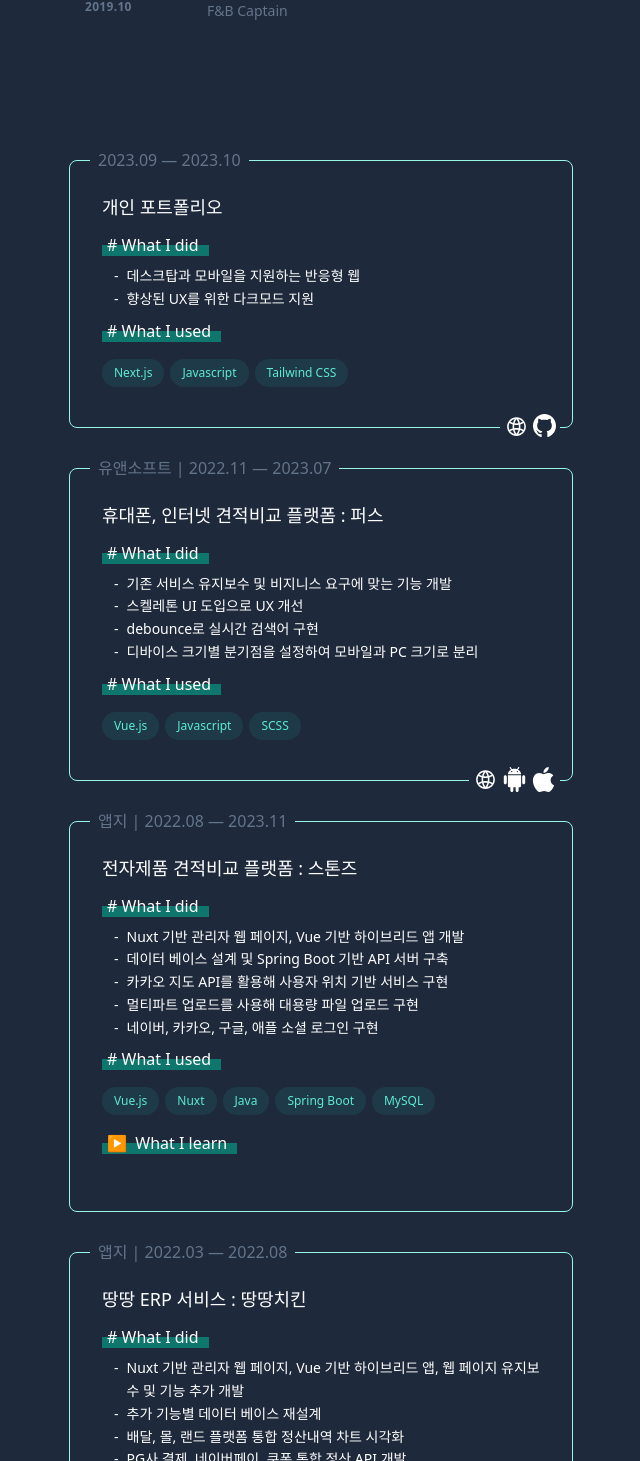
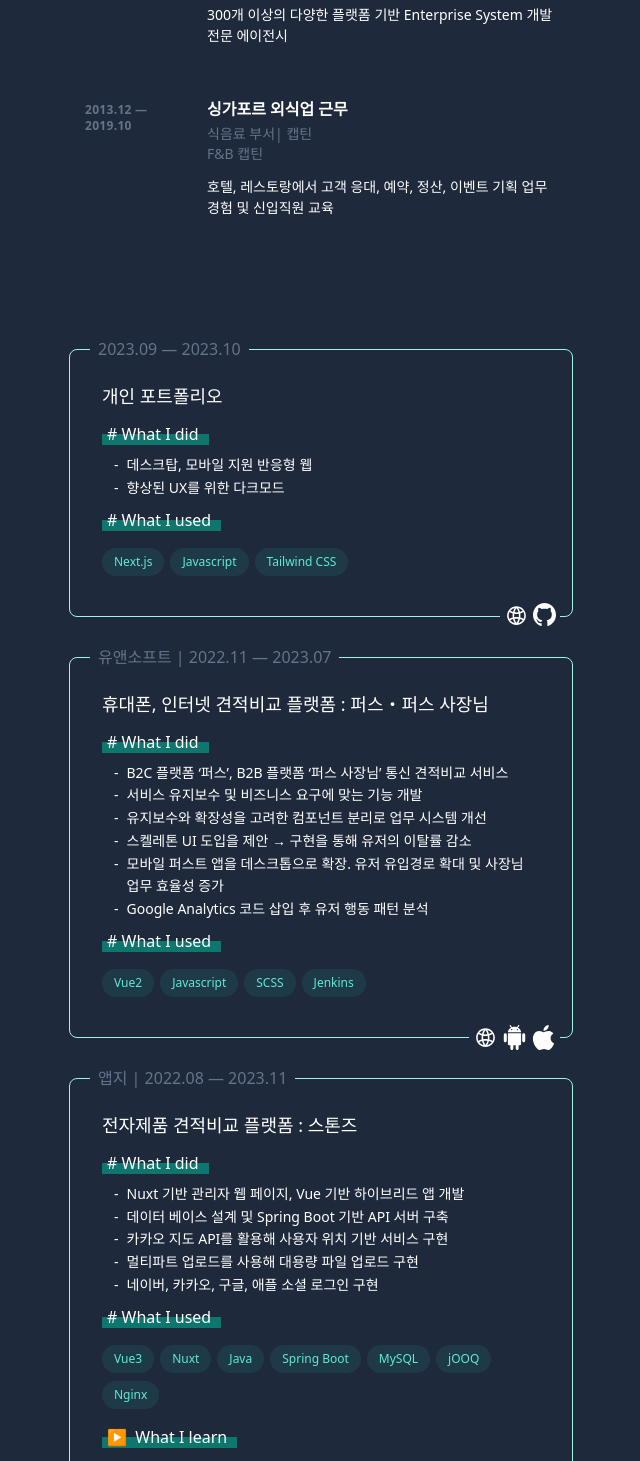
Before and after one commit to ssyeon612/seungyeon-portfolio, a Next.js app: page / in a window 1280 px wide. Shown: the part 869-2330 px from the top of the page, without its empty margins (563-1203 px from the left). Built offline with nearby package versions, Linux system fonts and the light colour scheme.

Commit message:
feat: 내용 수정

```diff
--- a/src/components/Experience/index.tsx
+++ b/src/components/Experience/index.tsx
@@ -1,27 +1,25 @@
-import Image from "next/image";
-
 const Experience = () => {
-    const datas = [
+    const experiences = [
         {
             name: "유앤소프트 (unsoft)",
             period: "2022.11 — 2023.07",
-            role: "Frontend Developer",
-            skills: ["Vue.js", "Javascript", "SCSS"],
-            work: "휴대폰, 인터넷 가격비교 O2O 통신 플랫폼",
-            link: { name: "unsoft", url: "https://www.unsoft.co.kr" },
+            role: "개발팀 | 주임",
+            position: "Frontend Developer",
+            desc: "휴대폰, 인터넷 가격을 비교할 수 있는 O2O 통신 플랫폼 스타트업으로 컴퍼니디, 인포뱅크, 스노우볼인베스트먼트 투자 유치 및 팁스(TIPS) 프로그램 선정",
         },
         {
             name: "앱지 (appg)",
             period: "2020.09 — 2022.11",
-            role: "Web Developer",
-            skills: ["Vue.js", "Nuxt", "Javascript", "SCSS", "Java", "Spring Boot", "MySQL"],
-            work: "다양한 플랫폼의 맞춤웹/앱 제작 에이전시",
-            link: { name: "appg", url: "https://appg.co.kr" },
+            role: "개발사업본부 | 연구원",
+            position: "Web Full Stack Developer",
+            desc: "300개 이상의 다양한 플랫폼 기반 Enterprise System 개발 전문 에이전시",
         },
         {
             name: "싱가포르 외식업 근무",
             period: "2013.12 — 2019.10",
-            role: "F&B Captain",
+            role: "식음료 부서| 캡틴",
+            position: "F&B 캡틴",
+            desc: "호텔, 레스토랑에서 고객 응대, 예약, 정산, 이벤트 기획 업무 경험 및 신입직원 교육",
         },
     ];
 
@@ -32,48 +30,23 @@ const Experience = () => {
             </div>
             <div>
                 <ol className="group/list">
-                    {datas.map((data, index) => (
+                    {experiences.map((experience, index) => (
                         <li className="mb-12" key={index}>
                             <div className="group relative grid pb-1 transition-all sm:grid-cols-8 sm:gap-8 md:gap-4 lg:hover:!opacity-100 lg:group-hover/list:opacity-50">
                                 <header className="z-10 mb-2 mt-1 text-xs font-semibold uppercase tracking-wide text-slate-500 sm:col-span-2" aria-label="July to December 2017">
-                                    {data.period}
+                                    {experience.period}
                                 </header>
-                                <div className="z-10 sm:col-span-6">
+                                <div className="z-10 sm:col-span-6 flex flex-col gap-1">
                                     <h3 className="font-semibold leading-snug text-slate-200">
-                                        <span className="inline-block">{data.name}</span>
-                                        {/* {data.link && (
-                                            <a
-                                                className="relative mt-2 inline-flex items-center text-sm font-medium text-slate-800 hover:text-blue-500 focus-visible:text-blue-500 dark:text-slate-300 dark:hover:text-teal-300 dark:focus-visible:text-teal-300"
-                                                href={data.link.url}
-                                                target="_blank"
-                                                rel="noreferrer"
-                                            >
-                                                <svg xmlns="http://www.w3.org/2000/svg" viewBox="0 0 20 20" fill="currentColor" className="mr-1 h-3 w-3" aria-hidden="true">
-                                                    <path d="M12.232 4.232a2.5 2.5 0 013.536 3.536l-1.225 1.224a.75.75 0 001.061 1.06l1.224-1.224a4 4 0 00-5.656-5.656l-3 3a4 4 0 00.225 5.865.75.75 0 00.977-1.138 2.5 2.5 0 01-.142-3.667l3-3z"></path>
-                                                    <path d="M11.603 7.963a.75.75 0 00-.977 1.138 2.5 2.5 0 01.142 3.667l-3 3a2.5 2.5 0 01-3.536-3.536l1.225-1.224a.75.75 0 00-1.061-1.06l-1.224 1.224a4 4 0 105.656 5.656l3-3a4 4 0 00-.225-5.865z"></path>
-                                                </svg>
-                                                <span>{data.link.name}</span>
-                                            </a>
-                                        )} */}
+                                        <span className="inline-block">{experience.name}</span>
                                     </h3>
-                                    <div>
-                                        <div className="text-slate-500 text-sm" aria-hidden="true">
-                                            {data.role}
-                                        </div>
+                                    <div className="text-slate-500 text-sm" aria-hidden="true">
+                                        <p>{experience.role}</p>
+                                        <p>{experience.position}</p>
                                     </div>
-                                    <ul className="mt-2 text-sm leading-normal">
-                                        <p>{data.work && data.work}</p>
+                                    <ul className="mt-2 text-sm leading-normal break-keep">
+                                        <p>{experience.desc}</p>
                                     </ul>
-                                    {/* <ul className="mt-2 flex flex-wrap" aria-label="Technologies used">
-                                        {data.skills &&
-                                            data.skills.map((skill, index2) => (
-                                                <li className="mr-1.5 mt-2" key={index2}>
-                                                    <div className="flex items-center rounded-full px-3 py-1 text-xs font-medium leading-5 bg-blue-700/10  text-blue-600 dark:bg-teal-400/10  dark:text-teal-300">
-                                                        {skill}
-                                                    </div>
-                                                </li>
-                                            ))}
-                                    </ul> */}
                                 </div>
                             </div>
                         </li>
--- a/src/components/Header/index.tsx
+++ b/src/components/Header/index.tsx
@@ -110,7 +110,7 @@ const Header = () => {
                 </li>
 
                 <li className="group mr-5 text-xs flex flex-col items-center">
-                    <a className="block opacity-50 hover:opacity-100" href="https://jeongseungyeon.notion.site/91fc7b08e80248e9af4bf529cd2a9656?pvs=4" target="_blank">
+                    <a className="block opacity-50 hover:opacity-100" href="https://jeongseungyeon.notion.site/7088cba4eb72459bb04cbf959d3e2893?pvs=4" target="_blank">
                         <Image src="/icons/doc-icon.svg" alt="" width={30} height={40} className="brightness-0 dark:brightness-100" />
                     </a>
                     <p className="invisible transition-all group-hover:visible group-hover:translate-y-2">resume</p>
--- a/src/components/Projects/index.tsx
+++ b/src/components/Projects/index.tsx
@@ -7,20 +7,22 @@ const Projects = () => {
             name: "개인 포트폴리오",
             period: "2023.09 — 2023.10",
             skills: ["Next.js", "Javascript", "Tailwind CSS"],
-            works: ["데스크탑과 모바일을 지원하는 반응형 웹", "향상된 UX를 위한 다크모드 지원"],
+            works: ["데스크탑, 모바일 지원 반응형 웹", "향상된 UX를 위한 다크모드"],
             web: "https://seungyeonj.netlify.app",
             github: "https://github.com/ssyeon612/seungyeon-portfolio-2023",
         },
         {
             company: "유앤소프트",
-            name: "휴대폰, 인터넷 견적비교 플랫폼 : 퍼스",
+            name: "휴대폰, 인터넷 견적비교 플랫폼 : 퍼스・퍼스 사장님",
             period: "2022.11 — 2023.07",
-            skills: ["Vue.js", "Javascript", "SCSS"],
+            skills: ["Vue2", "Javascript", "SCSS", "Jenkins"],
             works: [
-                "기존 서비스 유지보수 및 비지니스 요구에 맞는 기능 개발",
-                "스켈레톤 UI 도입으로 UX 개선",
-                "debounce로 실시간 검색어 구현",
-                "디바이스 크기별 분기점을 설정하여 모바일과 PC 크기로 분리",
+                "B2C 플랫폼 ‘퍼스’, B2B 플랫폼 ‘퍼스 사장님’ 통신 견적비교 서비스",
+                "서비스 유지보수 및 비즈니스 요구에 맞는 기능 개발",
+                "유지보수와 확장성을 고려한 컴포넌트 분리로 업무 시스템 개선",
+                "스켈레톤 UI 도입을 제안 → 구현을 통해 유저의 이탈률 감소",
+                "모바일 퍼스트 앱을 데스크톱으로 확장. 유저 유입경로 확대 및 사장님 업무 효율성 증가",
+                "Google Analytics 코드 삽입 후 유저 행동 패턴 분석",
             ],
             web: "https://customer.perce.co.kr",
             aos: "https://play.google.com/store/apps/details?id=com.appg.perce_customer&hl=ko-KR",
@@ -30,7 +32,7 @@ const Projects = () => {
             company: "앱지",
             name: "전자제품 견적비교 플랫폼 : 스톤즈",
             period: "2022.08 — 2023.11",
-            skills: ["Vue.js", "Nuxt", "Java", "Spring Boot", "MySQL"],
+            skills: ["Vue3", "Nuxt", "Java", "Spring Boot", "MySQL", "jOOQ", "Nginx"],
             works: [
                 "Nuxt 기반 관리자 웹 페이지, Vue 기반 하이브리드 앱 개발",
                 "데이터 베이스 설계 및 Spring Boot 기반 API 서버 구축",
@@ -55,17 +57,16 @@ const Projects = () => {
         },
         {
             company: "앱지",
-            name: "땅땅 ERP 서비스 : 땅땅치킨",
+            name: "치킨 프랜차이즈 ERP 서비스 : 땅땅치킨",
             period: "2022.03 — 2022.08",
-            skills: ["Vue.js", "Nuxt", "Java", "Spring Boot", "MySQL"],
+            skills: ["Vue2", "Nuxt", "Java", "Spring Boot", "MySQL", "jOOQ"],
             works: [
                 "Nuxt 기반 관리자 웹 페이지, Vue 기반 하이브리드 앱, 웹 페이지 유지보수 및 기능 추가 개발",
-                "추가 기능별 데이터 베이스 재설계",
-                "배달, 몰, 랜드 플랫폼 통합 정산내역 차트 시각화",
+                "chart.js를 활용해 배달, 몰, 랜드 플랫폼 통합 정산내역 차트 시각화",
                 "PG사 결제, 네이버페이, 쿠폰 통합 정산 API 개발",
-                "자바 POI를 이용한 대량이체, 세금계산서 엑셀 파일 다운로드 기능 구현",
-                "분기별 판매대행신고자료 추출 및 엑셀 파일 다운로드 기능 구현",
-                "사용자 계정별 접근권한 세분화",
+                "Apache POI를 활용해 대량이체, 세금계산서, 판매 대행 신고자료 엑셀 다운로드 기능 구현",
+                "분기별 판매 대행 신고자료 데이터 추출 기능 구현",
+                "계정 권한에 따른 접근 제어 구현",
             ],
             reviews: [
                 {
@@ -78,7 +79,7 @@ const Projects = () => {
                 },
                 {
                     title: "외주 개발자와의 협업 및 충돌 관리 전략",
-                    desc: "CSS 충돌 문제를 해결하기 위해 외주 개발자와의 협업에서 코드를 모듈화하고 CSS를 분리하여 충돌을 최소화하는 전략을 도입했습니다. 이를 통해 협업의 효율성을 높이고 개발 작업을 원활하게 진행했습니다.",
+                    desc: "잦은 CSS 충돌 문제를 해결하기 위해 외주 개발자와의 협업에서 코드를 모듈화하고 CSS를 분리하여 충돌을 최소화하는 전략을 도입했습니다. 이를 통해 협업의 효율성을 높이고 개발 작업을 원활하게 진행했습니다.",
                 },
                 {
                     title: "데이터 시각화를 통한 사용자 경험과 관리자 기능 강화",
@@ -90,14 +91,14 @@ const Projects = () => {
             company: "앱지",
             name: "결제 대행 플랫폼 : 코엠페이먼츠",
             period: "2022.01 — 2022.03",
-            skills: ["Vue", "Javascript", "SCSS"],
+            skills: ["Vue", "Javascript", "SCSS", "Nginx"],
             works: [
                 "고객사에서 전달받은 API 문서 분석 및 요구사항 정리",
                 "Vue 기반 하이브리드 앱 개발",
+                "네이버 OCR 모듈을 이용해 카드정보 추출 기능 구현",
+                "SignaturePad.js를 이용해 사용자 서명을 이미지 데이터로 변환",
+                "Day.js를 이용해 커스터마이즈 캘린더 구현",
                 "Local Storage를 활용해 자동로그인 기능 구현",
-                "네이버 OCR 모듈을 이용해 카드정보 추출 기능 구현",
-                "SignaturePad.js를 이용하여 사용자 서명 캡쳐 기능 구현",
-                "Day.js를 활용한 커스텀 캘린더 구현",
             ],
             aos: "https://play.google.com/store/apps/details?id=com.appg.coam&hl=ko-KR",
             ios: "https://apps.apple.com/kr/app/%EC%BD%94%EC%97%A0%ED%8E%98%EC%9D%B4%EB%A8%BC%EC%B8%A0/id1609907585",
@@ -122,17 +123,17 @@ const Projects = () => {
         },
         {
             company: "앱지",
-            name: "유언서비스 플랫폼 : 남김",
+            name: "디지털 유언장 서비스 : 남김",
             period: "2021.07 — 2022.01",
-            skills: ["Vue.js", "Nuxt", "Java", "Spring Boot", "MySQL"],
+            skills: ["Vue3", "Nuxt", "Java", "Spring Boot", "MySQL", "jOOQ", "Nginx"],
             works: [
-                "ffmpeg를 사용한 이미지, 영상 파일 압축 구현",
-                "Spring Batch로 유서 전달 자동화",
-                "카카오 알림톡 API 연동",
-                "AOS/IOS 인앱결제 구독 서비스 연동",
-                "Chart.js를 사용해 무료/유료 성별, 나이별로 통계자료 시각화",
                 "Nuxt 기반 관리자 웹 페이지, Vue 기반 하이브리드 앱 개발",
                 "데이터 설계 및 Spring Boot 기반 API 서버 구축",
+                "ffmpeg를 사용한 이미지, 영상 파일 압축 구현",
+                "Spring Scheduler를 활용해 유서 전달 자동화",
+                "RestTemplate을 사용해 카카오 알림톡 API 연동",
+                "AOS/IOS 인앱결제 구독 서비스 연동",
+                "Chart.js를 사용해 무료/유료 성별, 나이별로 통계자료 데이터 시각화",
                 "네이버, 카카오, 구글, 애플 SNS 로그인 구현",
             ],
             aos: "https://play.google.com/store/apps/details?id=kr.co.wellv.namkim&hl=ko-KR",
@@ -155,70 +156,60 @@ const Projects = () => {
             company: "앱지",
             name: "좌석 예약 출석 시스템 : 코리아컨벤션서비스",
             period: "2021.11 — 2022.01",
-            skills: ["Java", "Spring Boot", "MySQL", "jOOQ"],
+            skills: ["Java", "Spring Boot", "MySQL", "jOOQ", "Nginx"],
             works: ["DB설계 및 Spring Boot 기반 API 서버 구축", "계층 데이터베이스 구조 설계", "zxing 라이브러리 사용해 QR코드 구현", "프론트엔드 서포트"],
-            reviews: [
-                {
-                    title: "프론트엔드 서포트 및 협업 능력",
-                    desc: "해당 프로젝트에서는 주로 백엔드를 담당하면서 신입 프론트엔드 개발자를 지원했습니다. 프론트엔드와의 원활한 협업을 통해 효율적인 팀 작업을 이끌었습니다.",
-                },
-                {
-                    title: "트리 구조 로직 이해",
-                    desc: "행사 등록과 좌석 생성의 트리 구조 로직이 프로젝트에서 중요한 부분이었습니다. 관리자가 행사를 등록하고 좌석을 생성하는 과정에서 발생하는 복잡한 트리 구조를 이해하고 구현하는 데 도전했습니다. 이를 통해 복잡한 데이터 구조를 다루는 능력을 향상시켰습니다.",
-                },
-                {
-                    title: "임시 테이블 생성 및 삭제 로직",
-                    desc: "좌석 생성에서 발생한 어려움을 해결하기 위해 임시로 테이블을 생성하고 삭제하는 로직을 구현했습니다. 프로그램을 만들 때 좌석을 수동으로 입력하여 미노출, 예약 가능 좌석을 선택할 수 있는 기능을 구현하면서 데이터베이스 조작과 효과적인 로직 구현에 대한 경험을 쌓았습니다.",
-                },
-            ],
         },
         {
             company: "앱지",
             name: "알뜰폰 이동통신 플랫폼 : 모빙",
             period: "2021.06 — 2021.10",
-            skills: ["Vue.js", "Nuxt", "Java", "Spring Boot", "MySQL"],
-            works: ["관리자 화면 구현", "PC Web 고객센터, 이벤트 페이지 구현", "Mobile Web 개발 환경 세팅, 화면 구현", "Mobile Web API 연동 및 수정, 배포"],
+            skills: ["Vue2", "Nuxt", "Java", "Spring Boot", "MySQL", "jOOQ"],
+            works: [
+                "고객센터 파트 Nuxt 기반 관리자, Vue 기반 웹 페이지 개발",
+                "고객센터 파트 Vue 기반 하이브리드 앱 개발",
+                "Vue 기반 모바일 웹 환경 세팅 및 화면 구현",
+                "모바일 웹 API 연동 및 수정, 배포",
+            ],
             web: "https://www.mobing.co.kr",
-            desc: "개발일정 오류로 인해 각자 맡고 있던 프로젝트가 있던 개발자들도 모두 동원 되어 개발을 진행이 되었습니다. 저는 서포터로 들어가게 되어 개발을 하며 기획을 검토 해야 하는 어려움이 있었지만 맡은 부분 만큼이라도 큰 도움이 되고 싶어 근무 이외의 시간을 투자해 이전 히스토리들 살펴보았습니다. 웹 화면을 구현할 때는 작은 부분을 맡아서 했지만 이후에 신입 개발자 한 분과 함께 모바일 웹 앱 화면을 구현하는 프로젝트를 맡게 되었습니다. 이전에 히스토리를 익힌 덕분에 리드를 맡아서 진행하게 된 상황에서도 문제 없이 마무리 할 수 있던 프로젝트 였습니다.",
         },
         {
             company: "앱지",
             name: "공동주택 관리 플랫폼 : 함께관리해",
             period: "2021.03 — 2023.05",
-            skills: ["Vue.js", "Nuxt", "Java", "Spring Boot", "MySQL"],
+            skills: ["Vue3", "Nuxt", "Java", "Spring Boot", "MySQL", "jOOQ", "Nginx"],
             works: [
-                "데이터 설계 및 관리자/사용자 화면 구축 및 API 개발, 배포",
-                "자바 POI를 이용한 엑셀 파일 읽기 기능 구현",
+                "Nuxt 기반 관리자 웹 페이지, Vue 기반 하이브리드 앱 개발",
+                "데이터 설계 및 Spring Boot 기반 API 서버 구축",
+                "Spring Batch를 활용해 월별 미납 내역, 관리비 고지서 데이터 업로드 자동화",
+                "Apache POI를 활용해 각 은행 포맷별로 엑셀 데이터 추출 기능 구현",
                 "카페24 SMS API를 사용한 문자인증 기능 구현",
-                "네이버, 카카오, 구글, 애플 SNS 로그인 구현",
+                "네이버, 카카오, 구글, 애플 소셜 로그인 구현",
             ],
             aos: "https://play.google.com/store/apps/details?id=com.appg.estate_with_me&hl=ko-KR",
             ios: "https://apps.apple.com/kr/app/%ED%95%A8%EA%BB%98%EA%B4%80%EB%A6%AC%ED%95%B4/id1567847353",
-            desc: "생소한 부동산 용어와 담당 PM님의 변경으로 인해 프로젝트에 대한 이해도가 부족했던 어려움이 있었습니다. 또한 개발 환경 구성부터 배포까지 처음으로 혼자 진행하게 되어 큰 걱정이 앞 섰지만 이 과정은 저에게 어떻게 동료에게 도움을 요청하고 문제를 해결해 나가는 지를 알게 해주었습니다. 개발이 마무리가 되었을 때 저는 저의 성장을 느낄 수 있어서 애착이 깊은 프로젝트였습니다. ",
         },
         {
             company: "앱지",
             name: "하드웨어를 이용한 뇌파 컨디션 진단 플랫폼 : 멘탈닥터",
             period: "2021.01 — 2021.03",
             skills: ["Nuxt", "SCSS"],
-            works: ["chart.js를 사용해 뇌파 수치 시각화"],
+            works: ["네이티브 팀과 협업하며 chart.js를 사용해 뇌파 수치 시각화"],
         },
         {
             company: "앱지",
             name: "외식 종사자 교육 인증 플랫폼 : 외식산업협회",
             period: "2020.11 — 2021.02",
-            skills: ["Vue.js", "Nuxt", "Java", "Spring Boot", "MySQL"],
-            works: ["관리자 화면, 사용자 PC/Mobile Web 화면 구현", "Vue Infinite Loading 라이브러리를 사용해 무한스크롤 구현"],
+            skills: ["Vue2", "Nuxt"],
+            works: ["Nuxt 기반 관리자 웹 페이지, Vue 기반 하이브리드 앱, 모바일 웹 개발", "Vue Infinite Loading 사용해 무한스크롤 구현"],
             web: "https://www.kofsia.or.kr",
             web02: "https://www.kfoodedu.or.kr",
-            desc: "협회 페이지와 위생교육 페이지로 이루어진 플랫폼으로 시니어 개발자 한 분과 함께 협업 하며 프로젝트를 진행했습니다. 저의 역할은 주로 프론트엔드였고 다양한 연령대가 사용하는 서비스인 만큼 버튼 더블 클릭, 브라우저 환경 등 다양한 사이드 이펙트를 고려하며 개발했던 프로젝트였습니다.",
         },
         {
             company: "앱지",
             name: "아이 독해력 진단 서비스 : 한우리독서토론논술",
             period: "2020.10 — 2021.11",
             skills: ["jQuery", "Oracle"],
-            works: ["독해력 진단 서비스 통계 시각화 및 API 개발"],
+            works: ["학년별 독해력 진단 서비스 화면 개발", "독해력 통계 API 개발 및 시각화"],
         },
     ];
 
```
